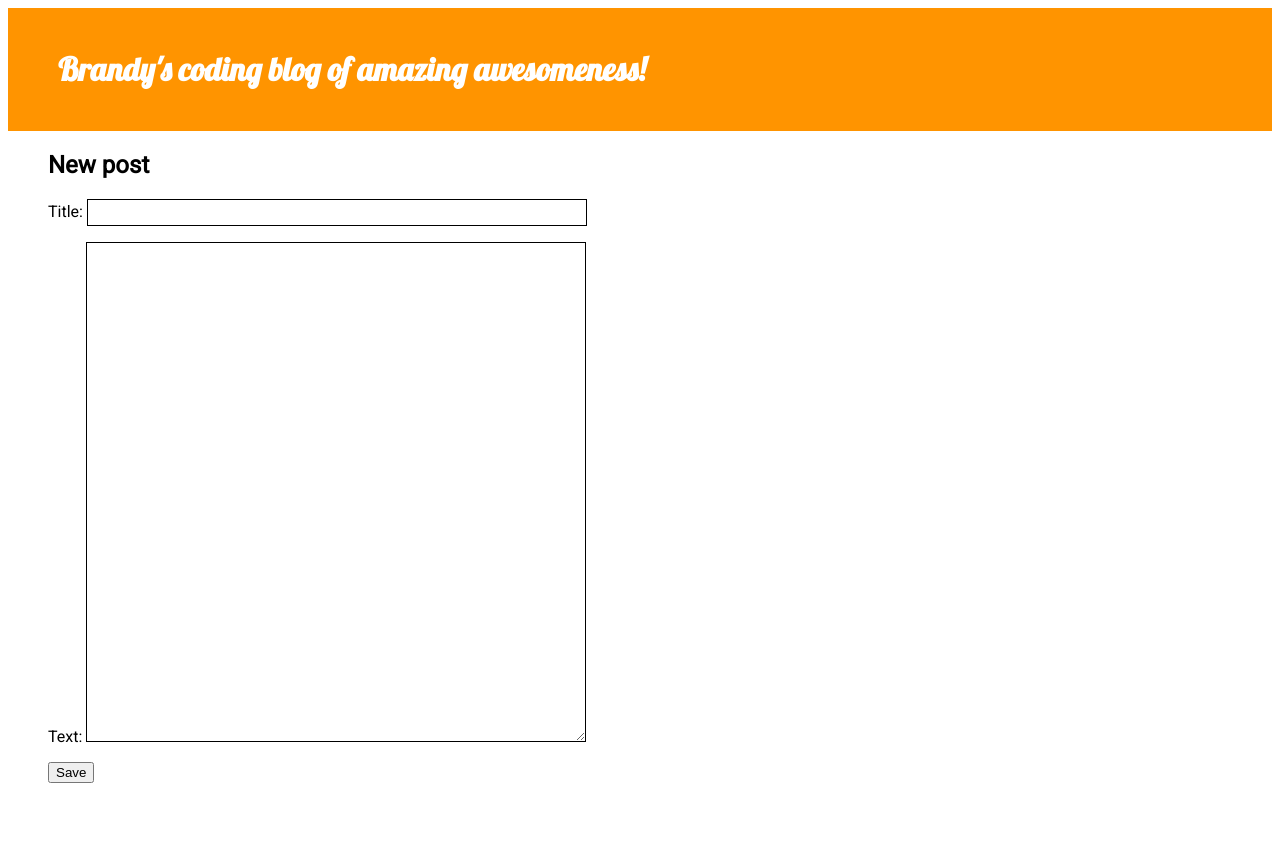
After one commit to niapri/djblog, a Django app: page /post/new/ in a window 1280 px wide. The commit adds this page. Run offline with Django 3.2, Linux system fonts and the light colour scheme.

Commit message:
Continued HTML/CSS changes; added new post page; added post detail page

```diff
--- /dev/null
+++ b/blog/forms.py
@@ -0,0 +1,8 @@
+from django import forms
+from .models import Post
+
+class PostForm(forms.ModelForm):
+
+	class Meta:
+		model = Post
+		fields = ('title', 'text',)
--- a/blog/static/blog.css
+++ b/blog/static/blog.css
@@ -1,35 +1,45 @@
-@import url('https://fonts.googleapis.com/css?family=Alegreya');
+@import url('https://fonts.googleapis.com/css?family=Lobster');
 @import url('https://fonts.googleapis.com/css?family=Roboto');
 
 
 h1, a {
 	color: #FFFFFF;
-	font-family: "Alegreya";
+	font-family: "Lobster";
 	font-style: bold;
 	text-decoration: none;
 }
 
 .page-header {
-	background-color: #002a6d;
+	background-color: #FF9400;
 	margin-top: 0;
 	padding: 20px 20px 20px 50px;
 
 }
 
 .content {
+	font-family: "Roboto";
 	margin-left: 40px;
-}
-
-.post {
-	font-family: "Roboto";
 	margin-bottom: 70px;
 }
 
 .post h2 a {
-	color: #000000;
+	color: #FF9400;
 }
 
 .pub-date {
 	font-style: "Roboto";
 	font-size: .75em;
 }
+
+input {
+	width: 500px;
+	border: solid 1px #000000;
+	padding: 5px 5px 5px 5px;
+}
+
+textarea {
+	width: 500px;
+	height: 500px;
+	border: solid 1px #000000;
+	padding: 5px 5px 5px 5px;
+}
--- a/blog/templates/blog/base.html
+++ b/blog/templates/blog/base.html
@@ -7,7 +7,8 @@
 	</head>
 	<body>
 		<div class="page-header">
-		<h1><a href="">Brandy's coding blog of amazing awesomeness!</a></h1>
+		<a href="{% url 'post_new' %}" class="top-menu"><span class="glyphicon glyphicon-plus"></span></a>
+		<h1><a href="{% url 'post_list' %}">Brandy's coding blog of amazing awesomeness!</a></h1>
 		</div>
 			<div class="content">
 				{% block content %}
--- /dev/null
+++ b/blog/templates/blog/post_edit.html
@@ -0,0 +1,9 @@
+{% extends 'blog/base.html' %}
+
+{% block content %}
+    <h2>New post</h2>
+    <form method="POST" class="post-form">{% csrf_token %}
+        {{ form.as_p }}
+        <button type="submit" class="save btn btn-default">Save</button>
+    </form>
+{% endblock %}
--- a/blog/templates/blog/post_list.html
+++ b/blog/templates/blog/post_list.html
@@ -3,7 +3,7 @@
 {% block content %}
 	{% for post in posts %}
 		<div class="post">
-			<h2><a href="">{{ post.title }}</a></h1>
+			<h2><a href="{% url 'post_detail' pk=post.pk %}">{{ post.title }}</a></h1>
 				<div class="pub-date">Published {{ post.published_date}}</div>
 			<p>{{ post.text|linebreaksbr }}</p>
 		</div>
--- a/blog/urls.py
+++ b/blog/urls.py
@@ -3,4 +3,6 @@ from . import views
 
 urlpatterns = [
 	url(r'^$', views.post_list, name='post_list'),
+	url(r'^post/(?P<pk>\d+)/$', views.post_detail, name='post_detail'),
+	url(r'^post/new/$', views.post_new, name='post_new'),
 ]
--- a/blog/views.py
+++ b/blog/views.py
@@ -1,8 +1,17 @@
-from django.shortcuts import render
+from django.shortcuts import render, get_object_or_404
 from django.utils import timezone
 from .models import Post
+from .forms import PostForm
 
 # Create your views here.
 def post_list(request):
 	posts = Post.objects.filter(published_date__lte=timezone.now()).order_by('published_date')
 	return render(request, 'blog/post_list.html', {'posts':posts})
+
+def post_detail(request, pk):
+	post = get_object_or_404(Post, pk=pk)
+	return render(request, 'blog/post_detail.html', {'post':post})
+
+def post_new(request):
+	form = PostForm()
+	return render(request, 'blog/post_edit.html', {'form':form})
```
Also changed, not shown: blog/templates/blog/index.html (added, +8 -0 lines), blog/templates/blog/post_detail.html (added, +13 -0 lines).
